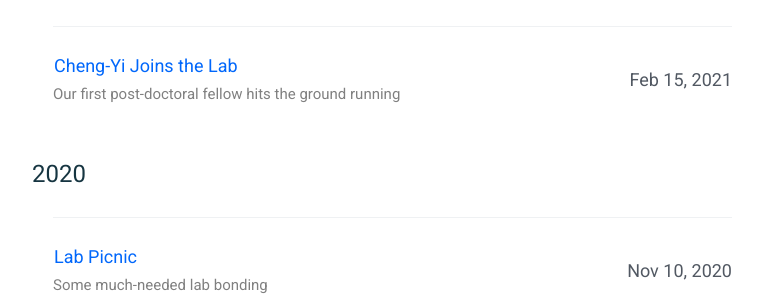
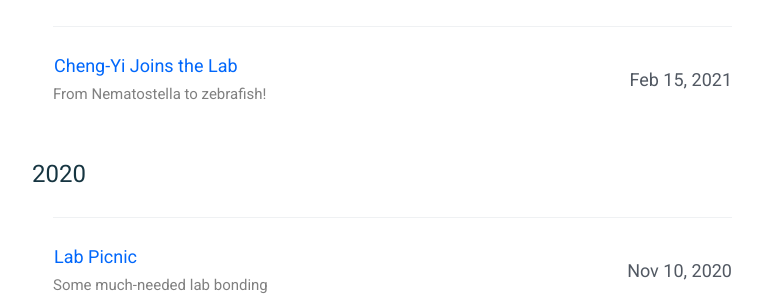
Before and after one commit to farrelllab/farrelllab.github.io, a Jekyll site: the page built from news.html, in a window 1280 px wide and 900 px high. Shown: the part 444-739 px from the top of the window, without its empty margins (258-1021 px from the left). Built offline with Jekyll 4.4.1, drawn with Linux system fonts in a browser that asks for light colours.

Commit message:
Update tagline

```diff
--- a/_posts/2021-02-15-chengyi-joins.md
+++ b/_posts/2021-02-15-chengyi-joins.md
@@ -1,7 +1,7 @@
 ---
 layout: post
 title: "Cheng-Yi Joins the Lab"
-description: "Our first post-doctoral fellow hits the ground running"
+description: "From Nematostella to zebrafish!"
 date: 2021-02-15
 ---
 
```
